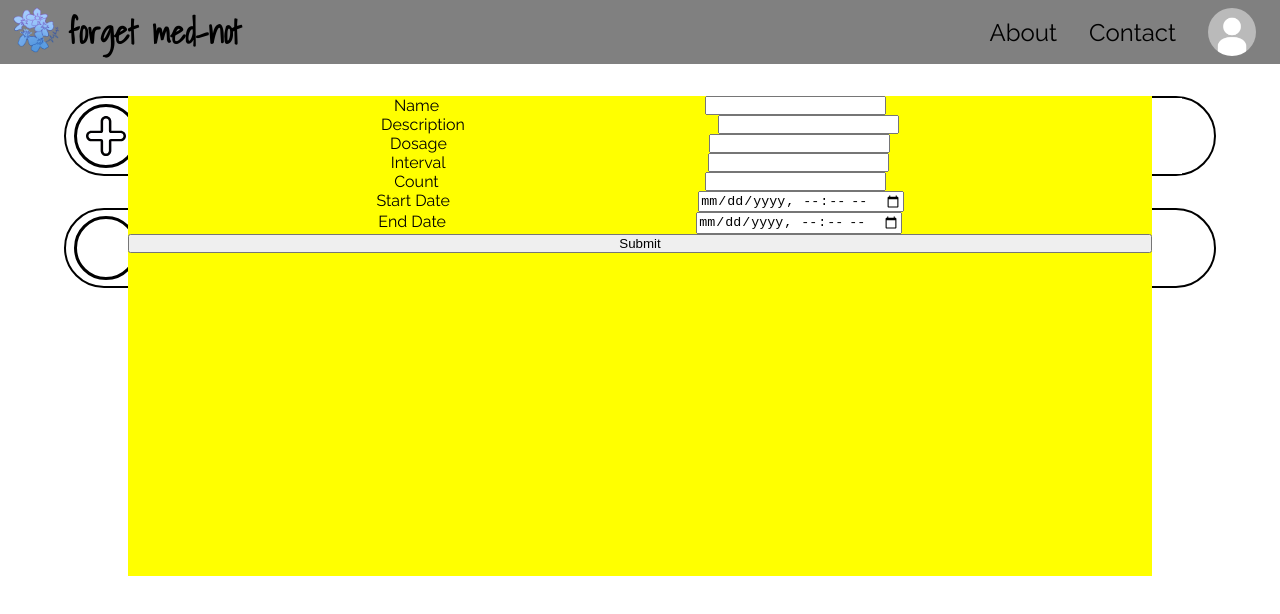
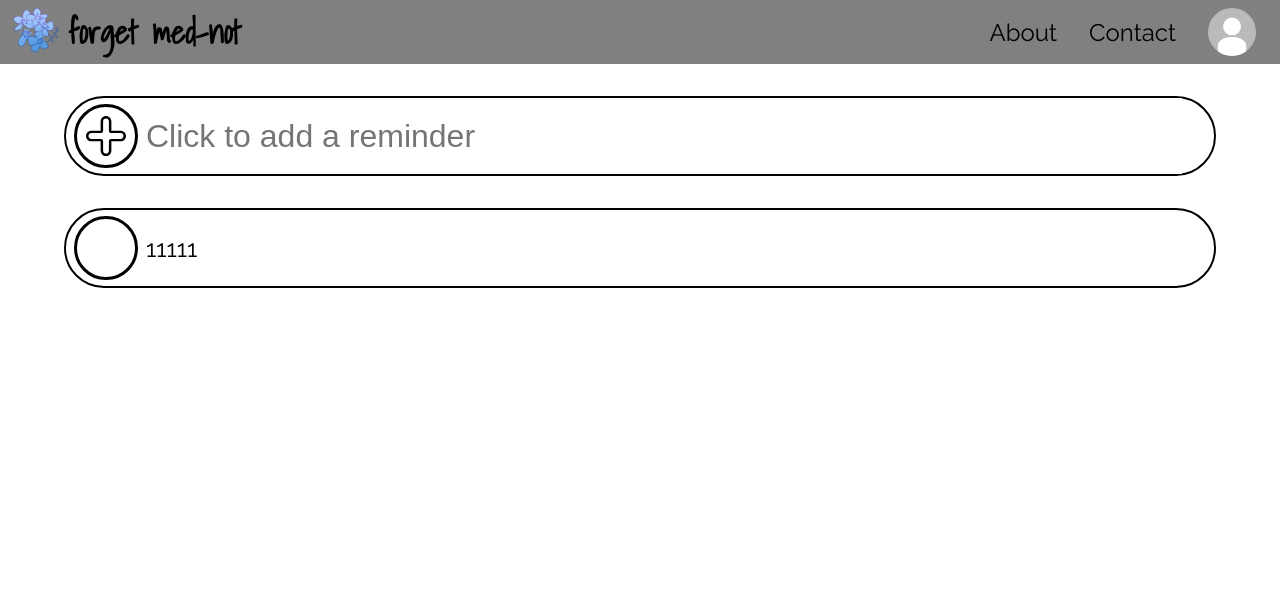
Before and after one commit to cyangjr/SBUHacks2022, a Next.js app: page / in a window 1280 px wide. Shown: the top 614 px of the page. Built offline with nearby package versions, Linux system fonts and the light colour scheme.

Commit message:
need a refresher

```diff
--- a/components/home/Reminder.jsx
+++ b/components/home/Reminder.jsx
@@ -1,11 +1,12 @@
 import styles from "../../styles/Reminder.module.css";
 
-export default function reminder({ reminderID }) {
+export default function reminder({ props }) {
+  console.log(props);
   return (
     <div className={styles.container}>
       <div className={styles.img_container}></div>
       <div className={styles.text_container}>
-        <p>reminder with id {reminderID}</p>
+        <p>{props.name}</p>
       </div>
     </div>
   );
--- a/src/pages/index.jsx
+++ b/src/pages/index.jsx
@@ -7,20 +7,47 @@ import Reminder from "../../components/home/Reminder";
 import plus_svg from "../../public/svgs/plus-sign.svg";
 
 export default function index() {
-  const [reminderArray, setReminderArray] = useState([]);
-  const data = [0];
+  const [reminderArray, setReminderArray] = useState([
+    {
+      name: "11111",
+      description: "11111",
+      dosage: "11111",
+      interval: "11111",
+      count: "11111",
+      startDate: "11111",
+      endDate: "11111",
+    },
+  ]);
 
-  const [modelClicked, setModelClicked] = useState(true);
+  const [modelClicked, setModelClicked] = useState(false);
   let name = "";
 
   async function submitReminder(e) {
     e.preventDefault();
-    alert(`So your name is ${e.target.name.value}`);
-    /* fetch("", {
-      body: {
-        name:
-      }
-    }) */
+    const form = e.target;
+
+    function scuffedFunction() {
+      setModelClicked(false);
+
+      setReminderArray([
+        ...reminderArray,
+        {
+          name: form.name.value,
+          description: form.description.value,
+          dosage: form.dosage.value,
+          interval: form.interval.value,
+          count: form.count.value,
+          startDate: form.startDate.value,
+          endDate: form.endDate.value,
+        },
+      ]);
+
+      console.log(e);
+    }
+
+    await scuffedFunction().then(() => {
+      form.reset();
+    });
   }
 
   return (
@@ -29,7 +56,7 @@ export default function index() {
       <div className={styles.container}>
         <div
           className={styles.add_container}
-          onClick={() => setModelClicked(!modelClicked)}
+          onClick={() => setModelClicked(true)}
         >
           <div className={styles.svg_container}>
             <img src={plus_svg.src} alt="Add" />
@@ -40,8 +67,8 @@ export default function index() {
         </div>
 
         <div className={styles.reminder_container}>
-          {data.map((e) => {
-            return <Reminder reminderID={e} />;
+          {reminderArray.map((e) => {
+            return <Reminder key={e.name} props={e} />;
           })}
         </div>
 
```
